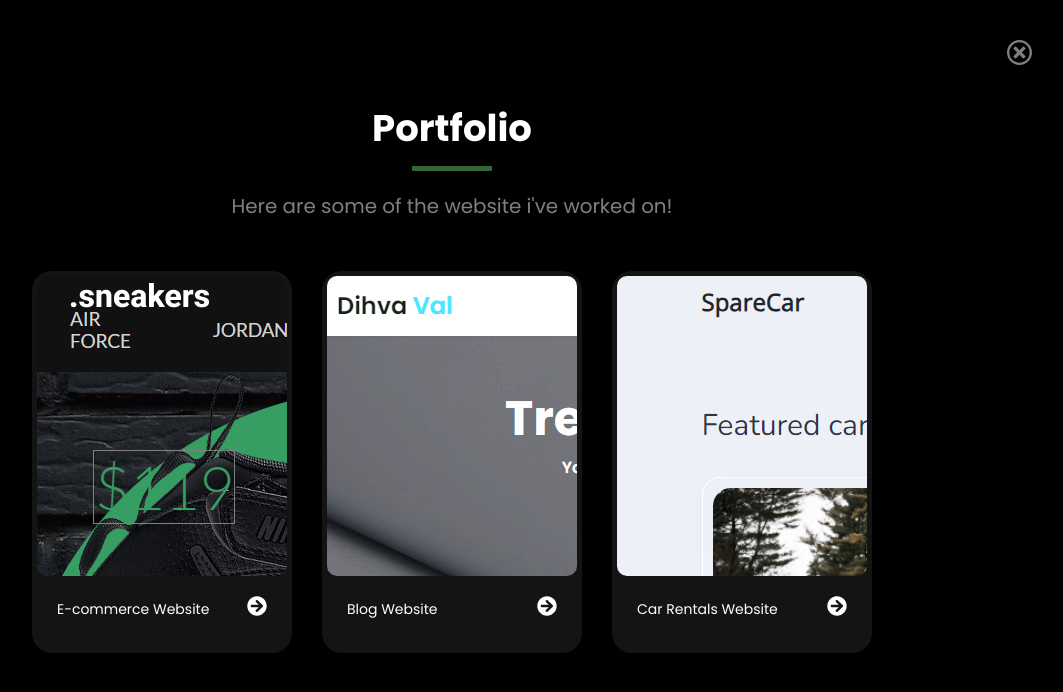
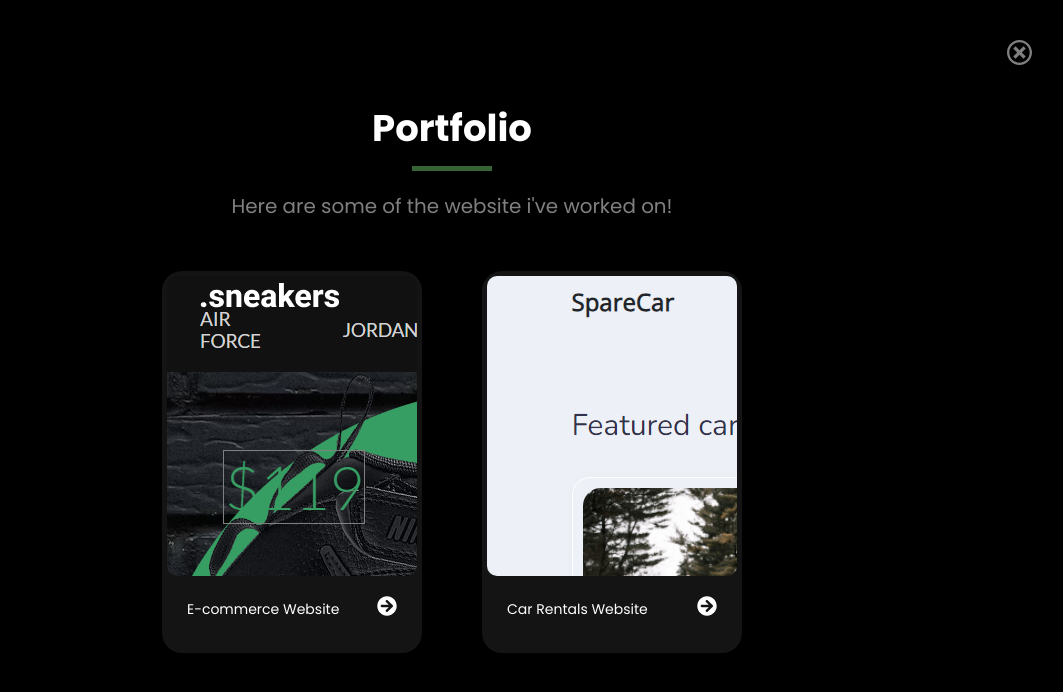
Before and after one commit to MorsH14/morsh, a React (Create React App) app: page /portfolio in a window 1280 px wide. Shown: the top 692 px of the page, without its empty margins (188-1251 px from the left). Built offline with nearby package versions, Linux system fonts and the light colour scheme.

Commit message:
another commit

```diff
--- a/src/pages/homepage/home.js
+++ b/src/pages/homepage/home.js
@@ -66,7 +66,7 @@ const Homepage = () => {
         <div className=' flex-center flex-column'>
           <h1>Olamide Alade</h1>
           <div className='homeText'>
-            <p>I am a Front-end Developer!</p>
+            <p>I am a Full-stack Developer!</p>
           </div>
         </div>
 
@@ -89,7 +89,7 @@ const Homepage = () => {
             </div>
 
             <div className='homeIcon'>
-            <a href='https://www.instagram.com/__morsh/' className='iconImgHome'>< FaInstagram size={17} /></a>
+            <a href='https://www.instagram.com/__morshdev/' className='iconImgHome'>< FaInstagram size={17} /></a>
             </div>
             <div className='homeIcon'>
             <a href='https://github.com/MorsH14' className='iconImgHome'> < FaGithub size={17} /></a>
--- a/src/pages/portfolio/port.js
+++ b/src/pages/portfolio/port.js
@@ -52,17 +52,7 @@ const Portfolio = ({ setPortfolio }) => {
           </div>
           <div className='websiteSection'>
 
-            <div className='websiteSingleContainer'>
-              <div className='imgPortSection'>
-                <img src='/assets/b.png' alt='blog website Img' />
-              </div>
-              <div className='textP flex-between pad-20'>
-                <p>Blog Website</p>
-                <div className='webIcon flex-center' >
-                <a href='https://blog-qvghkd4v8-morshs-projects.vercel.app/' className='linkTag'> < FaArrowCircleRight size={20} /></a>
-                </div>
-              </div>
-            </div>
+
           </div>
           <div className='websiteSection'>
 
```
